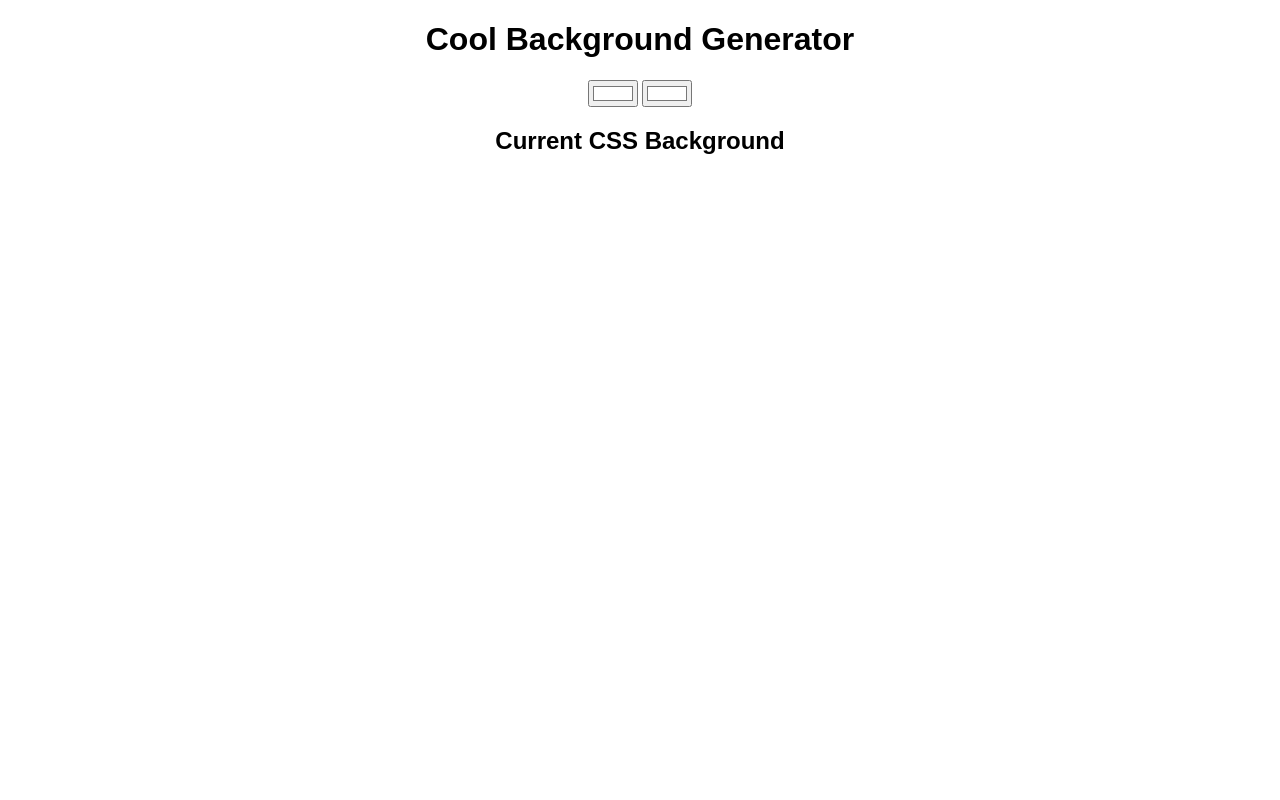
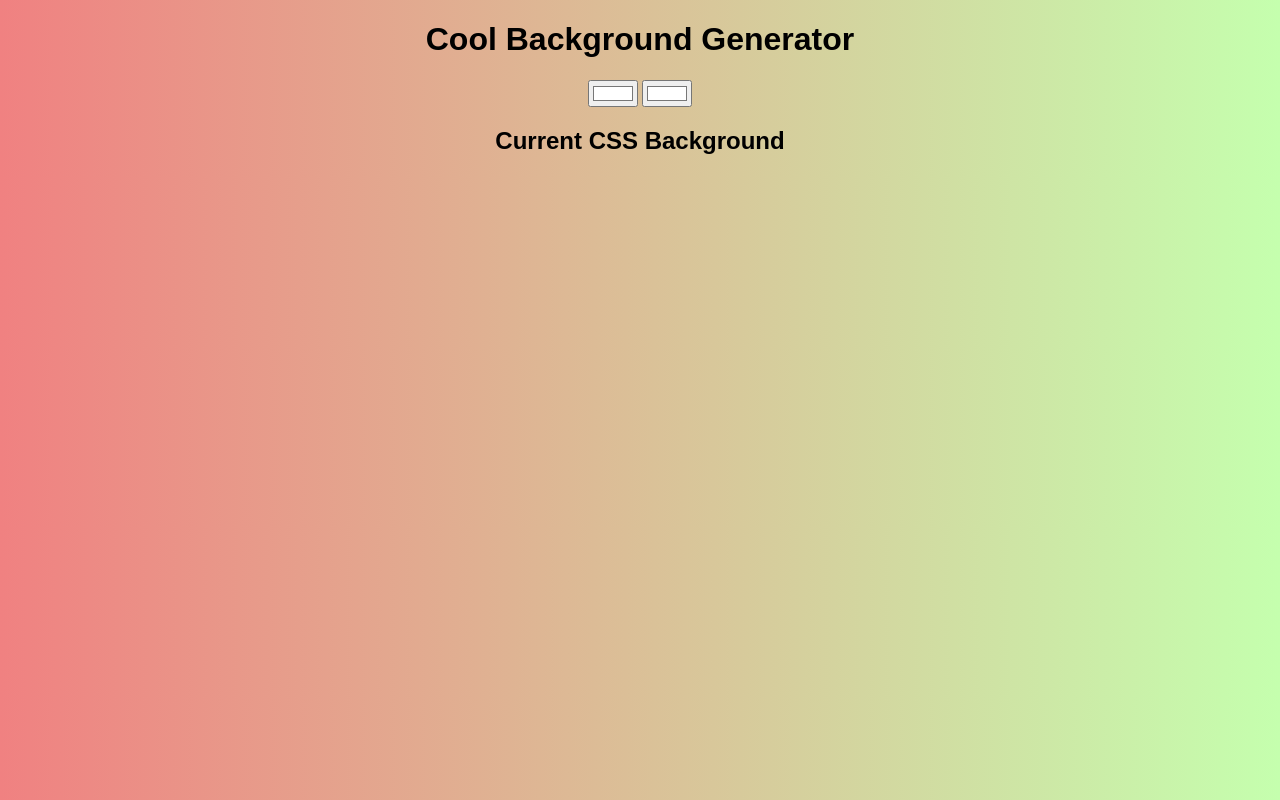
Before and after one commit to witeeeee/BackgroundGenerator, a plain HTML site: page index.html in a window 1280 px wide. Drawn offline with Linux system fonts and the light colour scheme.

Commit message:
changing the default color

```diff
--- a/style.css
+++ b/style.css
@@ -1,5 +1,5 @@
 body {
     text-align: center;
     font-family: Arial, Helvetica, sans-serif;
-    background: linear-gradient(to right, white, white)
+    background: linear-gradient(to right, rgb(240, 129, 129), rgb(197, 255, 174))
 }
```
